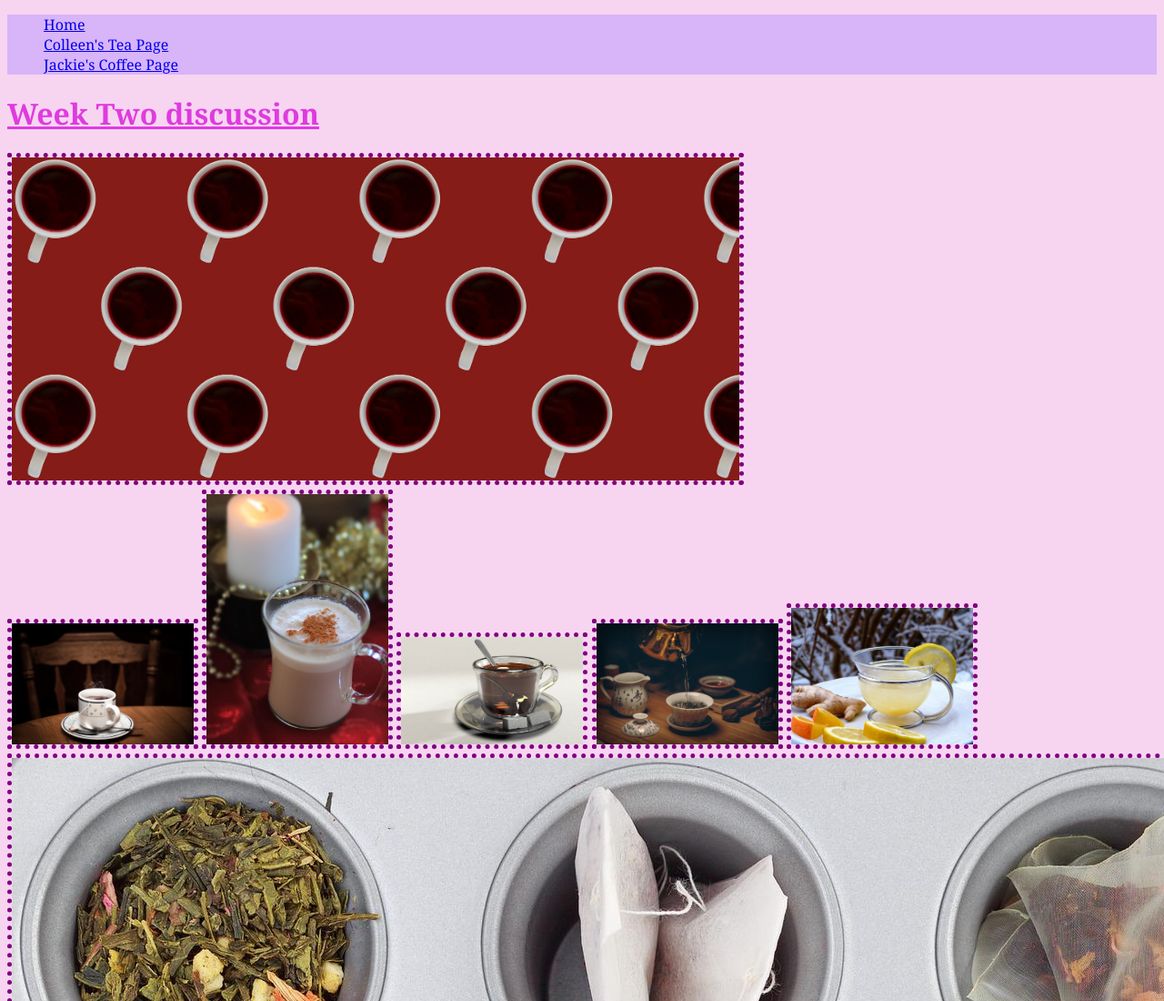
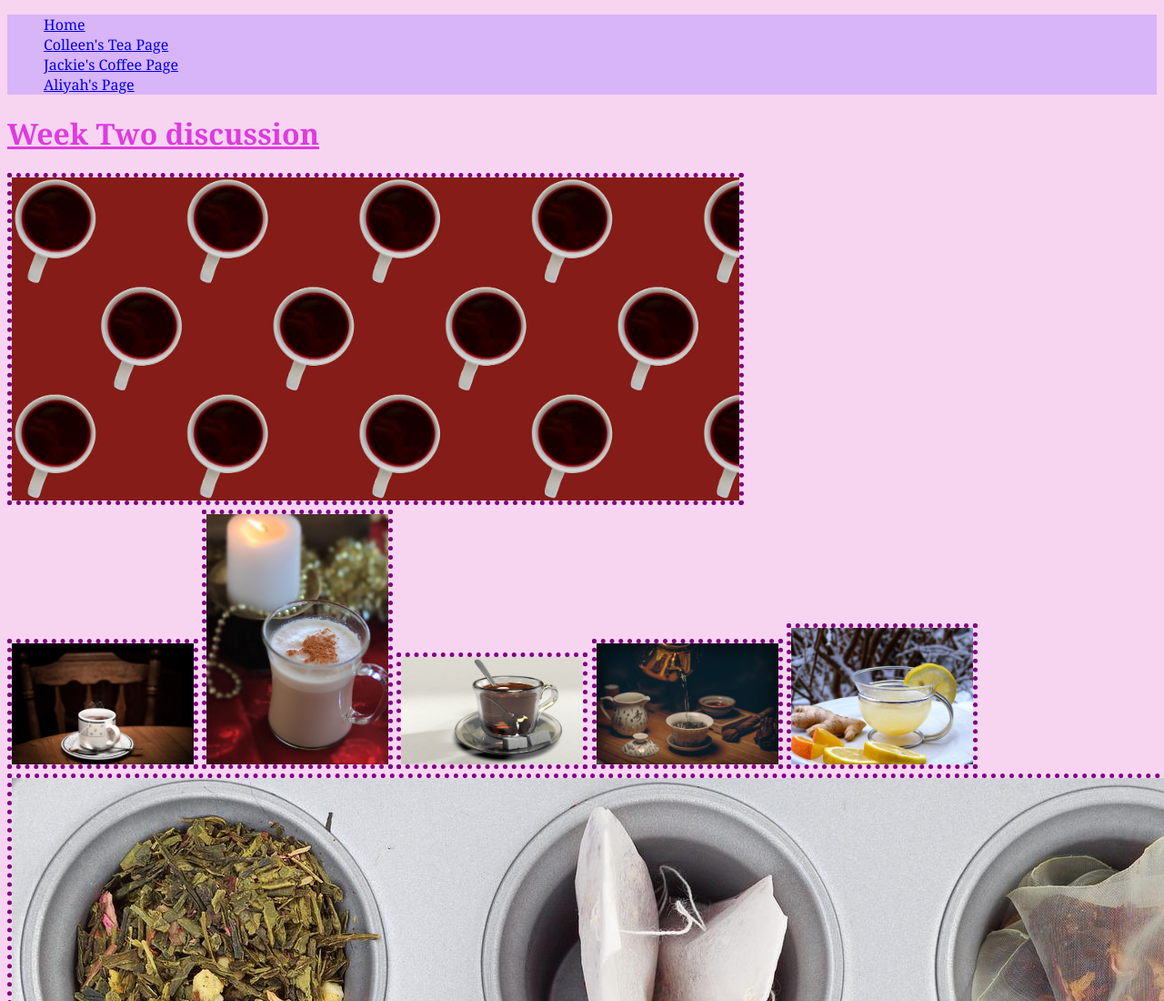
Before and after one commit to alihall02/discussion_wk3, a plain HTML site: page colleen.html in a window 1280 px wide. Shown: the top 1100 px of the page at 91% size. Drawn offline with Linux system fonts and the light colour scheme.

Commit message:
Add files via upload

```diff
--- a/colleen.html
+++ b/colleen.html
@@ -14,6 +14,7 @@
                 <li><a href = "index.html">Home</a></li>
                 <li><a href="colleen.html">Colleen's Tea Page</a></li>
                 <li><a href="jackie.html">Jackie's Coffee Page</a></li>
+                <li><a href="Aliyah.html">Aliyah's Page</a></li>
             </ul>
         </nav>
         <h1>Week Two discussion</h1>
```
Also changed, not shown: index.html (+1 -0 lines), jackie.html (+1 -0 lines).
